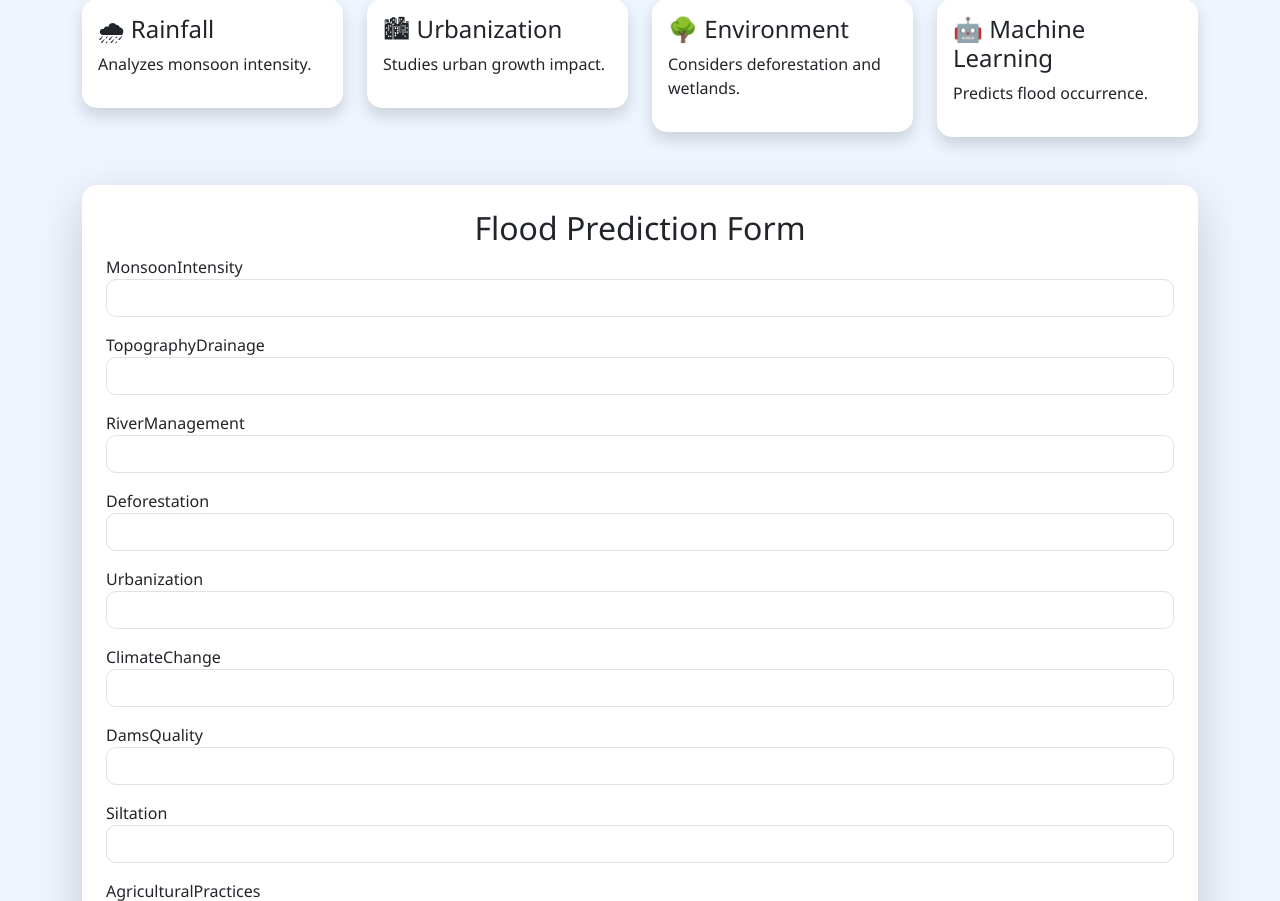
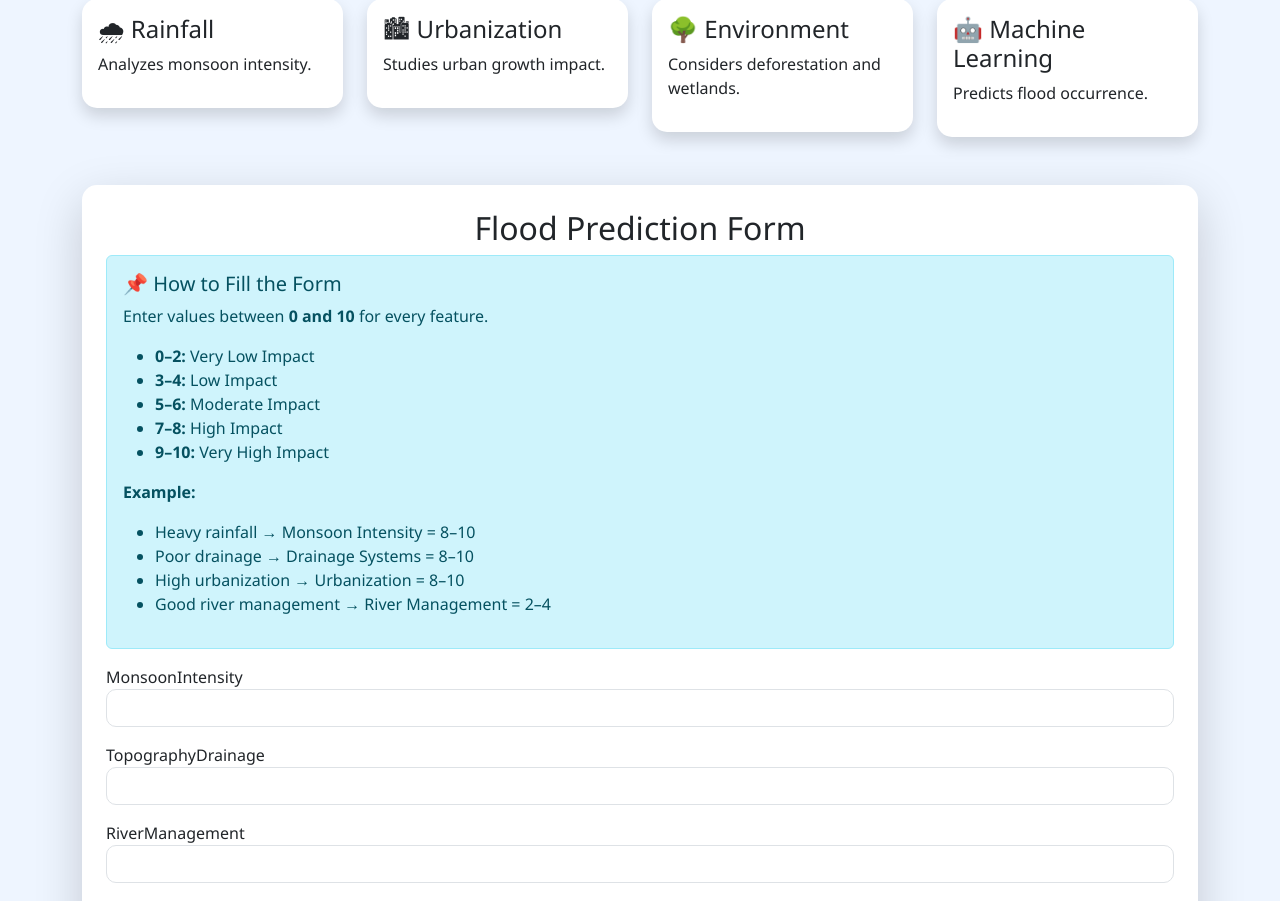
Before and after one commit to mounishak28/Rising_Waters_Flood_Prediction, a Flask app: page / in a window 1280 px wide. Shown: the part 359-1260 px from the top of the page. Run offline with Flask 3, Linux system fonts and the light colour scheme; parts of the project's set-up code (start-up, migrations or seed data) failed here and were passed over.

Commit message:
Updated flood prediction form instructions

```diff
--- a/templates/index.html
+++ b/templates/index.html
@@ -140,13 +140,39 @@ Predicts flood occurrence.
 <div class="card shadow-lg mt-5 p-4">
 
 <h2 class="text-center">
-
 Flood Prediction Form
-
 </h2>
 
+<!-- Instructions Start -->
+<div class="alert alert-info">
+
+<h5>📌 How to Fill the Form</h5>
+
+<p>
+Enter values between <b>0 and 10</b> for every feature.
+</p>
+
+<ul>
+<li><b>0–2:</b> Very Low Impact</li>
+<li><b>3–4:</b> Low Impact</li>
+<li><b>5–6:</b> Moderate Impact</li>
+<li><b>7–8:</b> High Impact</li>
+<li><b>9–10:</b> Very High Impact</li>
+</ul>
+
+<p><b>Example:</b></p>
+
+<ul>
+<li>Heavy rainfall → Monsoon Intensity = 8–10</li>
+<li>Poor drainage → Drainage Systems = 8–10</li>
+<li>High urbanization → Urbanization = 8–10</li>
+<li>Good river management → River Management = 2–4</li>
+</ul>
+
+</div>
+<!-- Instructions End -->
+
 <form action="/predict" method="POST">
-
 {% for feature in features %}
 
 <div class="mb-3">
```
Also changed, not shown: static/css/style.css (+37 -0 lines).
